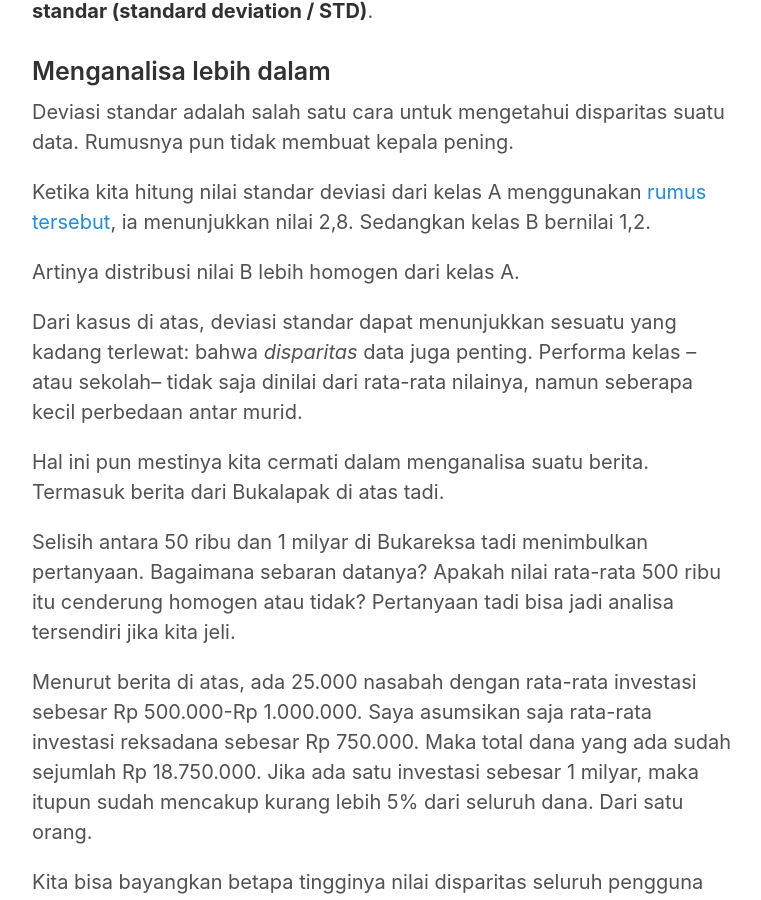
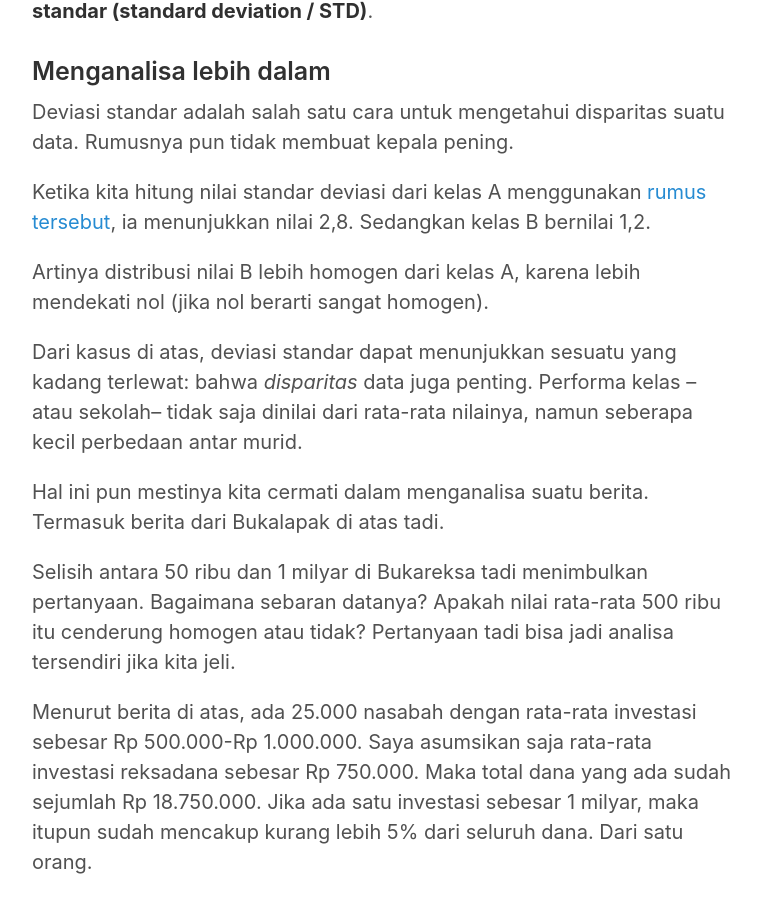
Before and after one commit to famasya/famasya.github.io, a Jekyll site: the page built from _posts/2017-04-15-mencermati-statistik-bukalapak.md, in a window 1280 px wide and 900 px high, scrolled down 1858 px. Shown: the whole window, without its empty margins (258-1019 px from the left). Built offline with Jekyll 4.4.1, drawn with Linux system fonts in a browser that asks for light colours.

Commit message:
Update 2017-04-15-mencermati-statistik-bukalapak.md

```diff
--- a/_posts/2017-04-15-mencermati-statistik-bukalapak.md
+++ b/_posts/2017-04-15-mencermati-statistik-bukalapak.md
@@ -39,7 +39,7 @@ Deviasi standar adalah salah satu cara untuk mengetahui disparitas suatu data. R
 
 Ketika kita hitung nilai standar deviasi dari kelas A menggunakan [rumus tersebut](https://www.khanacademy.org/math/probability/data-distributions-a1/summarizing-spread-distributions/a/calculating-standard-deviation-step-by-step), ia menunjukkan nilai 2,8. Sedangkan kelas B bernilai 1,2.
 
-Artinya distribusi nilai B lebih homogen dari kelas A.
+Artinya distribusi nilai B lebih homogen dari kelas A, karena lebih mendekati nol (jika nol berarti sangat homogen).
 
 Dari kasus di atas, deviasi standar dapat menunjukkan sesuatu yang kadang terlewat: bahwa *disparitas* data juga penting. Performa kelas –atau sekolah– tidak saja dinilai dari rata-rata nilainya, namun seberapa kecil perbedaan antar murid.
 
```
